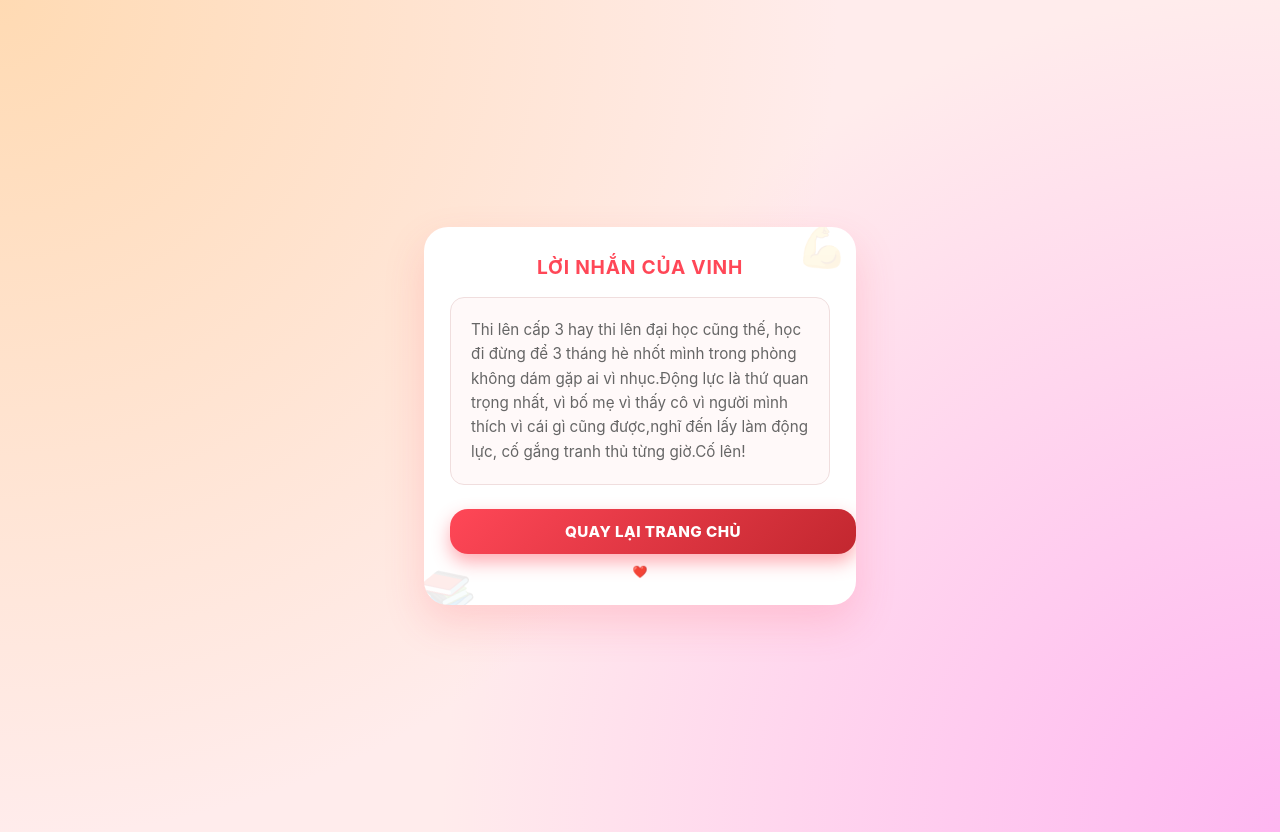
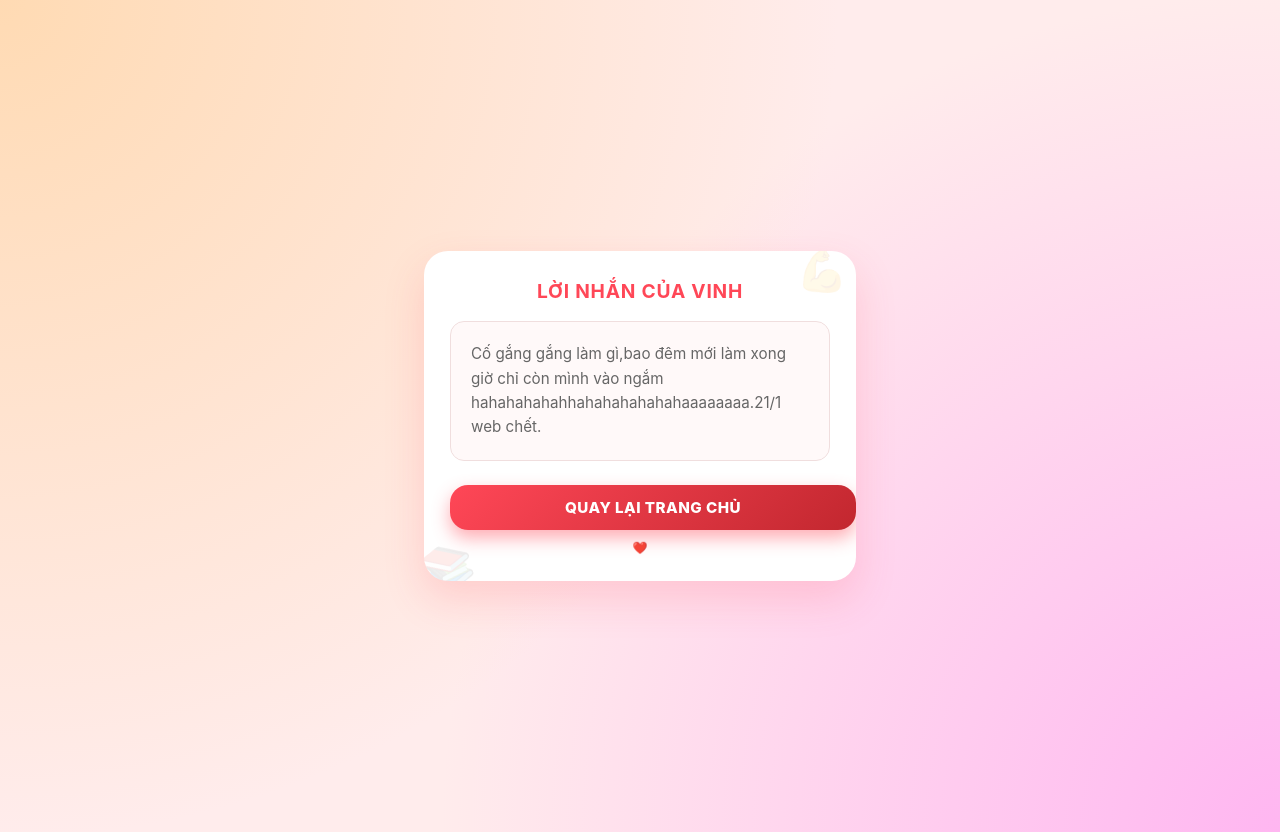
Before and after one commit to Tvin2704/webcuaminhnghi, a website: page src/pages/Movation.html in a window 1280 px wide. Drawn offline with Linux system fonts and the light colour scheme.

Commit message:
dhagiorehoghreagao

```diff
--- a/src/pages/Movation.html
+++ b/src/pages/Movation.html
@@ -137,7 +137,7 @@
 
         <div class="message-content">
             <p class="message-text">
-                Thi lên cấp 3 hay thi lên đại học cũng thế, học đi đừng để 3 tháng hè nhốt mình trong phòng không dám gặp ai vì nhục.Động lực là thứ quan trọng nhất, vì bố mẹ vì thấy cô vì người mình thích vì cái gì cũng được,nghĩ đến lấy làm động lực, cố gắng tranh thủ từng giờ.Cố lên!
+                Cố gắng gắng làm gì,bao đêm mới làm xong giờ chỉ còn mình vào ngắm hahahahahahhahahahahahahaaaaaaaa.21/1 web chết.
             </p>
         </div>
 
```
